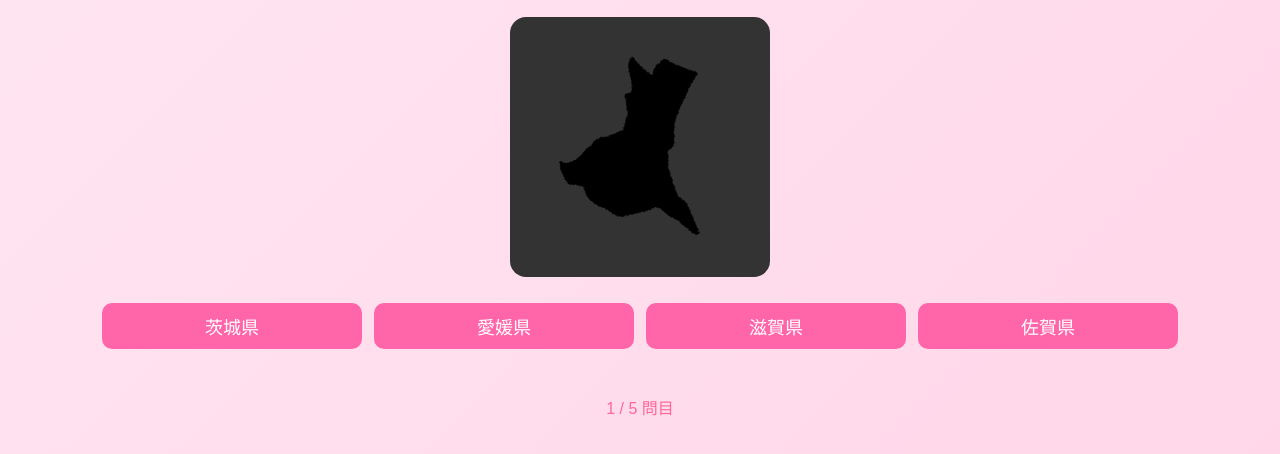
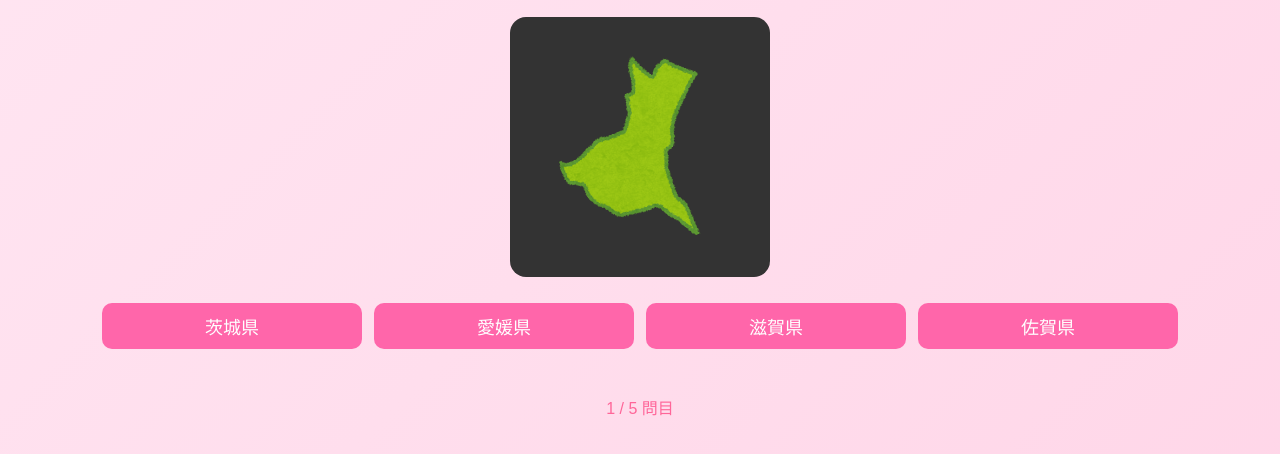
Before and after one commit to DaiBatman/my-surprise-site, a plain HTML site: page prefecture.html in a window 1280 px wide. Shown: the part 242-696 px from the top of the page. Drawn offline with Linux system fonts and the light colour scheme.

Commit message:
Update prefecture.html

```diff
--- a/prefecture.html
+++ b/prefecture.html
@@ -44,7 +44,7 @@
     #pref-image {
       max-width: 90%;
       max-height: 90%;
-      filter: brightness(0); /* 黒シルエット化（元画像が色付きでもOK） */
+      /*filter: brightness(0);  黒シルエット化（元画像が色付きでもOK） */
     }
 
     .option {
```
